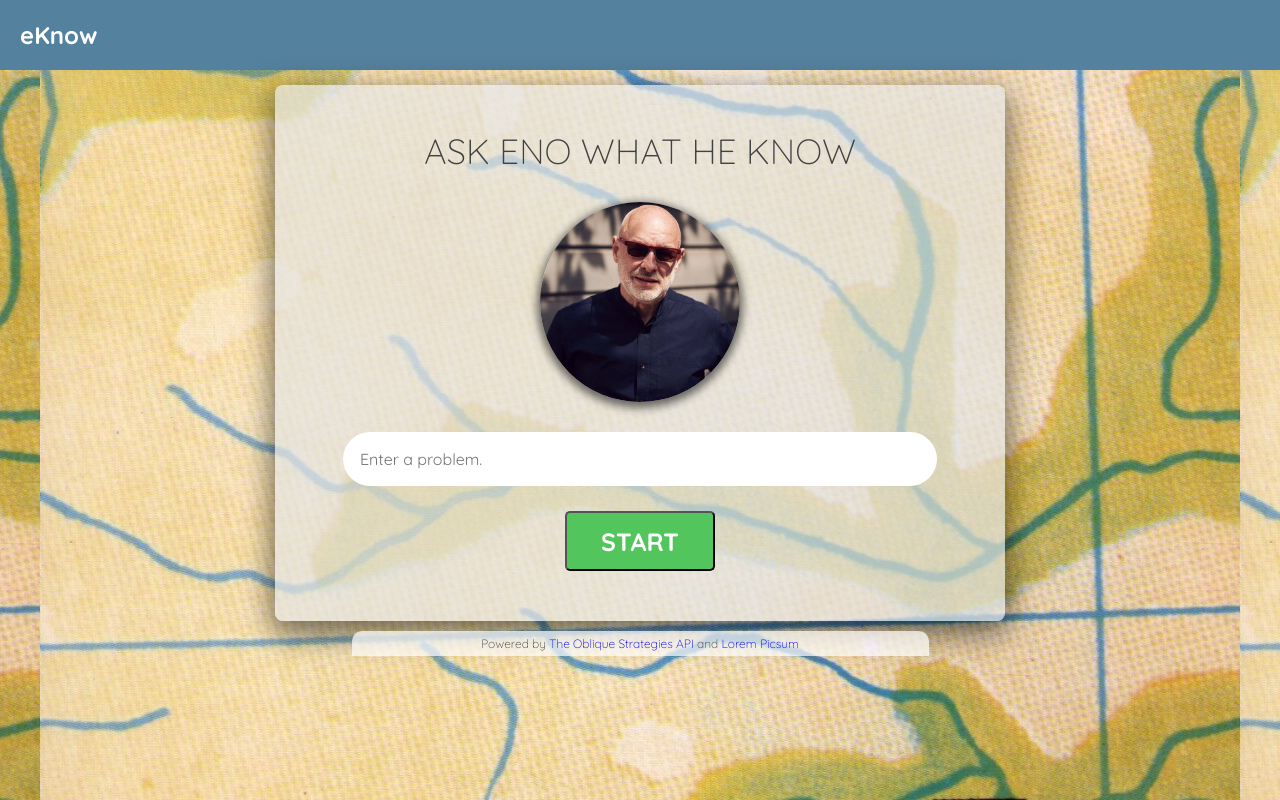
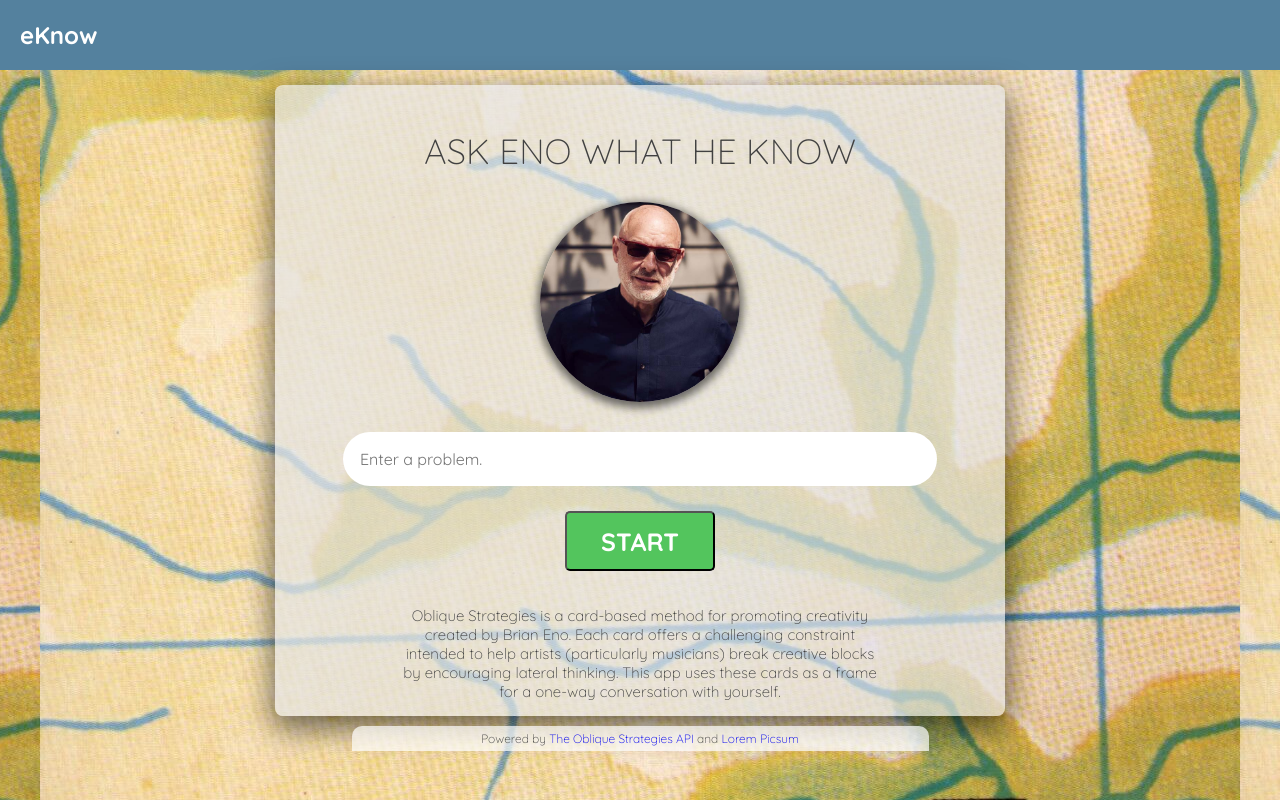
Before and after one commit to mercuryfillings/eKnow, a React (Create React App) app: page / in a window 1280 px wide. Built offline with nearby package versions, Linux system fonts and the light colour scheme.

Commit message:
Styling fixes

```diff
--- a/src/App.css
+++ b/src/App.css
@@ -56,7 +56,7 @@ h2 {
   width: 200px;
   border-radius: 50%;
   box-shadow: 0px 3px 8px 3px rgba(0, 0, 0, 0.55);
-  margin: 0 auto;
+  margin: 20px auto 20px auto;
 }
 
 .footer {
@@ -75,3 +75,13 @@ h2 {
 .foot {
   margin: 10px;
 }
+
+.copy {
+  text-align: center;
+  font-family: Quicksand;
+  font-weight: 300;
+  font-size: 15px;
+  color: rgb(65, 65, 65);
+  margin: 0 auto;
+  width: 70%;
+}
--- a/src/App.js
+++ b/src/App.js
@@ -40,6 +40,7 @@ function App() {
                         <img className='enopic' src={require('./Eno.jpg')} alt='Brian Eno' title='Brian Eno' /></div>
                       <ProblemInput problem={problem} onChange={handleChange} />
                       <ProblemList problem={problem} list={list} setList={setList} />
+                      <p className="copy">Oblique Strategies is a card-based method for promoting creativity created by Brian Eno. Each card offers a challenging constraint intended to help artists (particularly musicians) break creative blocks by encouraging lateral thinking. This app uses these cards as a frame for a one-way conversation with yourself. </p>
                     </section>
                   </Route>
                   <Route path={'/' + problem} exact>
--- a/src/ProblemList.css
+++ b/src/ProblemList.css
@@ -5,9 +5,19 @@
   padding: 20px;
   background-color: rgba(255,255,255,.7);
   border-radius: 20px;
-  margin: 20px 0;
+  margin: 20px auto 20px auto;
+  text-align: center;
+}
+
+.problist:hover {
+  box-shadow: 0px 3px 6px 1px rgba(0, 0, 0, 0.4);
+  transition: .2s;
 }
 
 .emptyprob {
   display: none;
 }
+
+ul {
+  padding: 0;
+}
--- a/src/ProblemList.js
+++ b/src/ProblemList.js
@@ -13,7 +13,7 @@ export default function ProblemList(props) {
       <ul>
         {
           props.list.map((li, i) => {
-            return <li key={i} className={li === "" ? 'emptyprob' : 'problist'}><Link to={'/' + props.problem}>{li}</Link></li>
+            return <Link to={'/' + props.problem}><li key={i} className={li === "" ? 'emptyprob' : 'problist'}>{li}</li></Link>
           })
         }
       </ul>
--- a/src/ProblemPage.css
+++ b/src/ProblemPage.css
@@ -133,13 +133,14 @@ ul {
 }
 
 .musings {
-  color: rgb(65, 65, 65);
   font-family: Quicksand, sans-serif;
   width: 85%;
   padding: 20px;
   background-color: rgba(255,255,255,.7);
   border-radius: 20px;
   margin: 20px 0;
+  font-size: 12px;
+  color: rgb(4, 168, 4);
 }
 
 .musings-invis {
@@ -151,6 +152,12 @@ ul {
   display: flex;
   flex-wrap: wrap;
   justify-content: center;
+}
+
+.musing-content {
+  font-size: 22px;
+  padding: 20px;
+  color: rgb(65, 65, 65);
 }
 
 .field {
--- a/src/ProblemPage.js
+++ b/src/ProblemPage.js
@@ -61,7 +61,7 @@ export default function ProblemPage(props) {
         <ul className='musing-box'>
           {
             props.musings.map((musing, i) => {
-              return <li key={i} className='musings'><i>Card No. {strat.cardnumber}:</i> | {musing} | <i>{now[i]}</i></li>
+              return <li key={i} className='musings'><i>Card No. {strat.cardnumber}:</i> | <i>{now[i]}</i> <br/><span className='musing-content'>{musing}</span>  </li>
             })
           }
         </ul>
```
